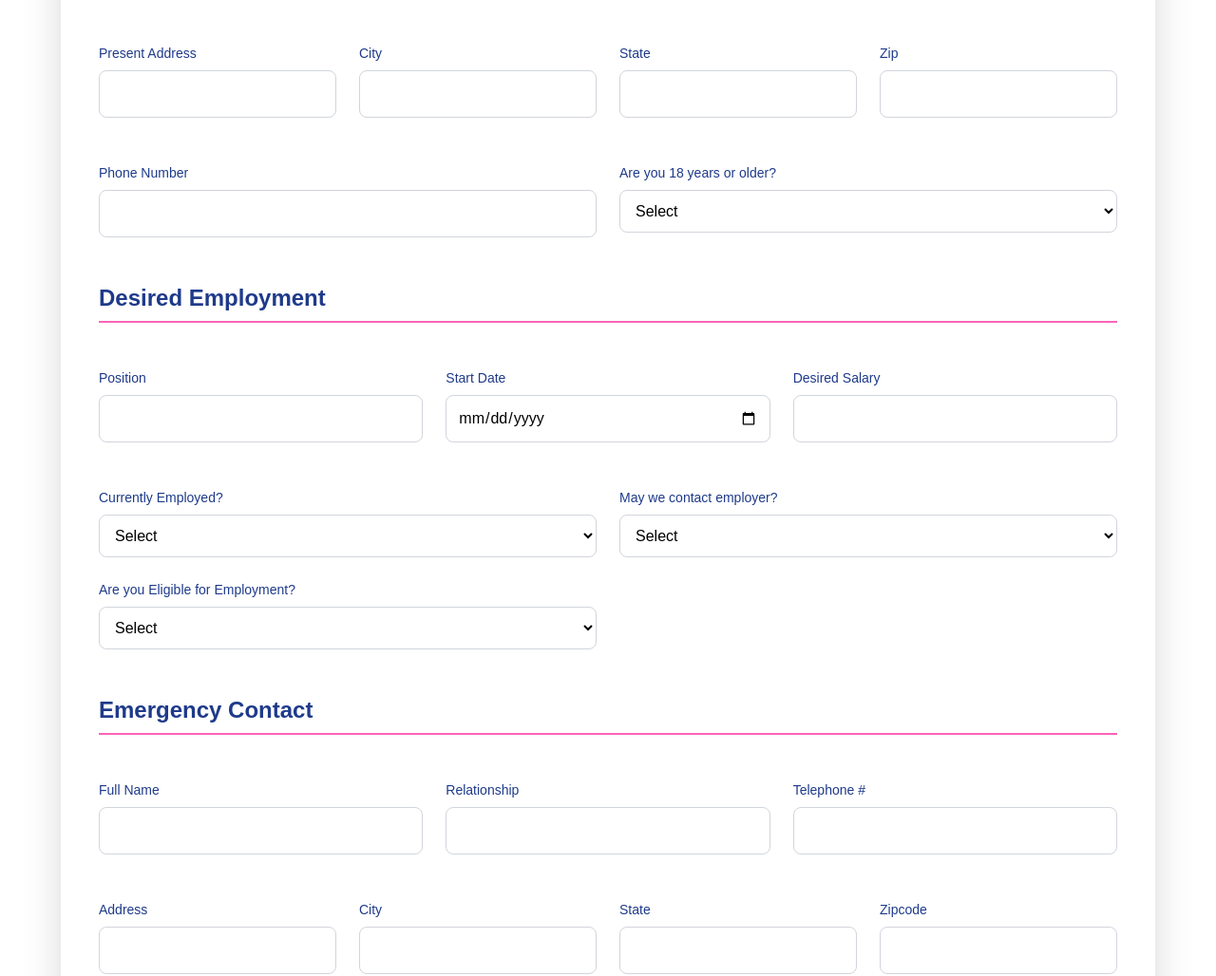
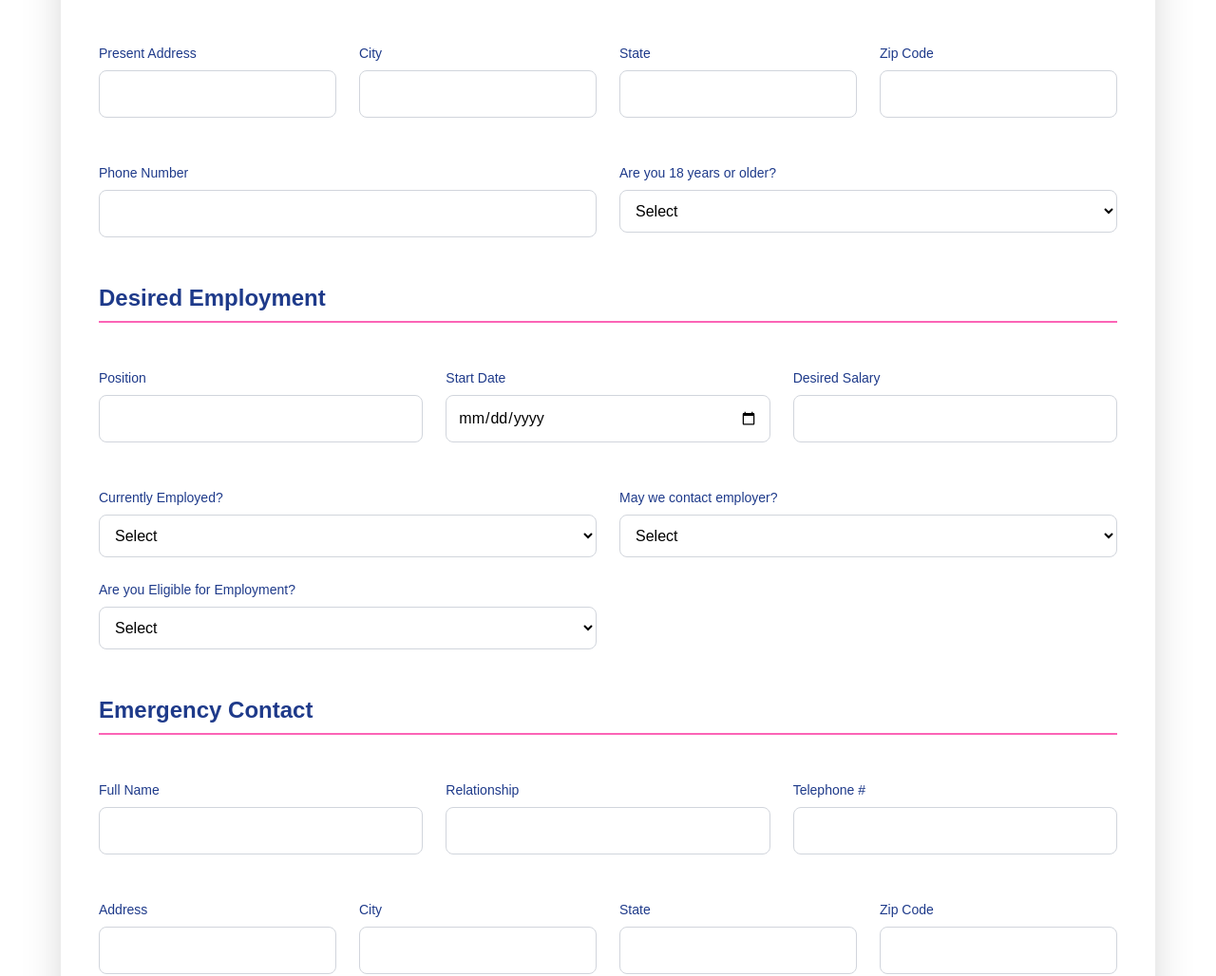
Before and after one commit to Charlesjnr1/ZaraHealthcare, a Next.js app: page /apply in a window 1280 px wide. Shown: the part 398-1426 px from the top of the page at 95% size. Built offline with nearby package versions, Linux system fonts and the light colour scheme.

Commit message:
Update EmploymentApplication.tsx

```diff
--- a/src/components/EmploymentApplication.tsx
+++ b/src/components/EmploymentApplication.tsx
@@ -46,7 +46,7 @@ export default function EmploymentApplication() {
             <Input label="Present Address" name="presentAddress" onChange={handleChange} />
             <Input label="City" name="presentCity" onChange={handleChange} />
             <Input label="State" name="presentState" onChange={handleChange} />
-            <Input label="Zip" name="presentZip" onChange={handleChange} />
+            <Input label="Zip Code" name="presentZip" onChange={handleChange} />
           </div>
 
           <div className="grid md:grid-cols-2 text-black gap-6">
@@ -82,7 +82,7 @@ export default function EmploymentApplication() {
             <Input label="Address" name="emergencyAddress" onChange={handleChange} />
             <Input label="City" name="emergencyCity" onChange={handleChange} />
             <Input label="State" name="emergencyState" onChange={handleChange} />
-            <Input label="Zipcode" name="emergencyZip" onChange={handleChange} />
+            <Input label="Zip Code" name="emergencyZip" onChange={handleChange} />
           </div>
           {/* PERSONAL REFERENCES */}
           <SectionTitle title="Personal References" />
```
